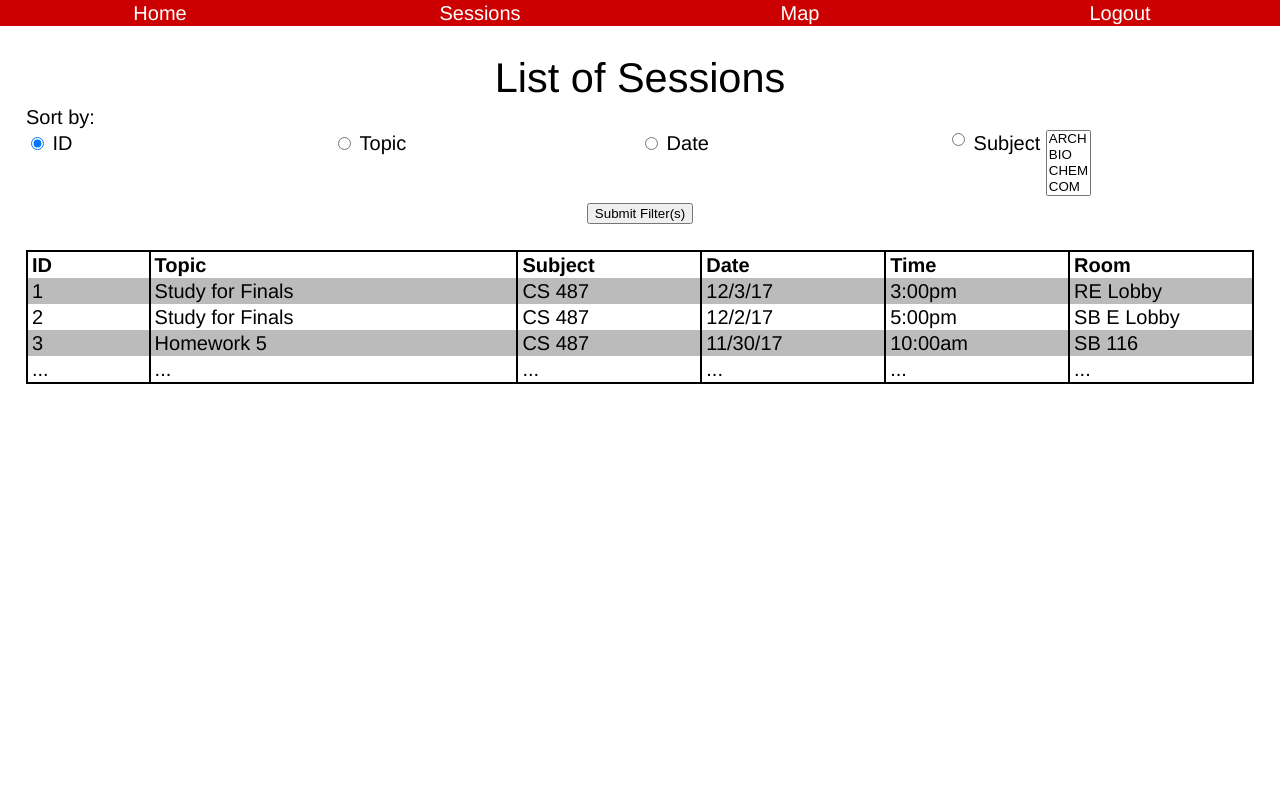
After one commit to fmeef/487proj, a Django app: template iitthing/loginpage/templates/sessions.html in a window 1280 px wide. The commit adds this page. Run offline with Django 3.2, Linux system fonts and the light colour scheme; the template is opened without the code that fills it, so the values that code supplies are empty.

Commit message:
added site files. No edits yet

```diff
--- /dev/null
+++ b/iitthing/loginpage/templates/css/screen.css
@@ -0,0 +1,193 @@
+/* http://meyerweb.com/eric/tools/css/reset/
+   v2.0 | 20110126
+   License: none (public domain)
+*/
+
+html, body, div, span, applet, object, iframe,
+h1, h2, h3, h4, h5, h6, p, blockquote, pre,
+a, abbr, acronym, address, big, cite, code,
+del, dfn, em, img, ins, kbd, q, s, samp,
+small, strike, strong, sub, sup, tt, var,
+b, u, i, center,
+dl, dt, dd, ol, ul, li,
+fieldset, form, label, legend,
+table, caption, tbody, tfoot, thead, tr, th, td,
+article, aside, canvas, details, embed,
+figure, figcaption, footer, header, hgroup,
+menu, nav, output, ruby, section, summary,
+time, mark, audio, video {
+  margin: 0;
+  padding: 0;
+  border: 0;
+  font-size: 100%;
+  font: inherit;
+  vertical-align: baseline;
+}
+/* HTML5 display-role reset for older browsers */
+article, aside, details, figcaption, figure,
+footer, header, hgroup, menu, nav, section {
+  display: block;
+}
+html {
+  line-height: 1;
+}
+ol, ul {
+  list-style: none;
+}
+blockquote, q {
+  quotes: none;
+}
+blockquote:before, blockquote:after,
+q:before, q:after {
+  content: '';
+  content: none;
+}
+table {
+  border-collapse: collapse;
+  border-spacing: 0;
+}
+/* End Reset CSS */
+
+/* Base Styles */
+
+/* 20/26 typographic scale with modular scaling based on 6/5 ratio (http://www.modularscale.com/?20&px&1.2)*/
+* {
+  box-sizing: border-box;
+}
+
+html {
+  font-size: 1.25em; /* 20 / 16 = 1.25em */
+  line-height: 1.3em; /* 26 / 20 = 1.3em */
+  text-rendering: optimizeLegibility;
+  -moz-text-size-adjust: 100%;
+  -webkit-text-size-adjust: 100%;
+  -ms-text-size-adjust: 100%;
+  text-size-adjust: 100%;
+  font-family: Helvetica, Arial, sans-serif;
+}
+
+body {
+  display: table;
+  width: 100%;
+  max-width: none;
+  height: 100vh;
+}
+
+nav, p {
+  text-align: center;
+}
+
+h1 {
+  font-size: 2.0736em; /* 41.472 / 20 */
+  line-height: 1.2539em; /* 52 / 41.472 */
+  text-align: center;
+}
+
+h2 {
+  font-size: 1.44em; /* 28.8 / 20 */
+  line-height: 1.3542em; /* 39 / 28.8 */
+}
+
+th {
+  font-weight: bold;
+}
+
+th, td {
+  padding-left: 4px;
+  border-left: 2px solid black;
+}
+
+figcaption {
+  font-size: 0.8em; /* 16 / 20 */
+  line-height: 1.625; /* 26 / 16 */
+  text-align: center;
+}
+
+/* Layout */
+#navigation ul {
+  display: table;
+  position: absolute;
+  top: 0;
+  left: 0;
+  width: 100%;
+}
+#navigation li {
+  display: table-cell;
+  width: 25%;
+  float: left;
+  background-color: #c00;
+}
+#navigation a {
+  color: white;
+  text-decoration: none;
+}
+#navigation li:hover {
+  margin-top: 1px;
+  background-color: #600;
+}
+
+#map {
+  padding-bottom: 1.3em;
+}
+
+body > #login-form, body > #create {
+  display: table-cell;
+  vertical-align: middle;
+  text-align: center;
+  background-color: #c00;
+  color: white;
+}
+
+body > #create {
+  background-color: white;
+  color: black;
+}
+
+body > #navigation {
+  padding-top: 2.6em;
+}
+
+#table {
+  padding: 0 1.3em;
+}
+
+#filters {
+  padding: 0 1.3em 1.3em 1.3em;
+}
+
+#map img {
+  width: 100%;
+}
+
+table {
+  table-layout: fixed;
+  width: 100%;
+  text-align: left;
+  border-collapse: collapse;
+  border: 2px solid black;
+}
+
+thead th:nth-child(1) {
+  width: 10%;
+}
+
+thead th:nth-child(2) {
+  width: 30%;
+}
+
+tbody tr:nth-child(odd) {
+  background-color: #bbb;
+}
+
+#filter-form ul li {
+  float: left;
+  width: 25%;
+}
+
+li #subject, li label {
+  vertical-align: top;
+}
+
+/* Modular */
+
+/* State */
--- /dev/null
+++ b/iitthing/loginpage/templates/sessions.html
@@ -0,0 +1,111 @@
+<!DOCTYPE html>
+<html lang="en">
+<head>
+  <title>Sessions</title>
+  <meta charset="utf-8" />
+  <meta name="viewport" content="width=device-width,initial-scale=1.0, shrink-to-fit=no" />
+  <link rel="stylesheet" href="css/screen.css" />
+  <!-- <link rel="stylesheet" href="https://basehold.it/26"> -->
+</head>
+
+<body>
+  <nav id="navigation">
+    <ul>
+      <li><a href="#dummy">Home</a></li>
+      <li><a href="#dummy">Sessions</a></li>
+      <li><a href="#dummy">Map</a></li>
+      <li><a href="#dummy">Logout</a></li>
+    </ul>
+  </nav>
+  <h1>List of Sessions</h1>
+  <!-- TODO: Add Filters -->
+  <aside id="filters">
+    <h3>Sort by:</h3>
+    <form>
+      <fieldset id="filter-form">
+        <ul>
+          <li>
+            <input type="radio" checked id="id" name="filter" value="id" />
+            <label for="id">ID</label>
+          </li>
+          <li>
+            <input type="radio" id="topic" name="filter" value="topic" />
+            <label for="topic">Topic</label>
+          </li>
+          <li>
+            <input type="radio" id="date" name="filter" value="date" />
+            <label for="date">Date</label>
+          </li>
+          <li>
+            <input type="radio" id="subject" name="filter" value="subject" />
+            <label for="subject">Subject</label>
+            <select multiple id="selected_subjects" name="selected_subjects">
+              <option>ARCH</option>
+              <option>BIO</option>
+              <option>CHEM</option>
+              <option>COM</option>
+              <option>CS</option>
+              <option>ENG</option>
+              <option>ITM</option>
+              <option>MATH</option>
+              <option>PHYS</option>
+              <option>PSYC</option>
+            </select>
+          </li>
+        </ul>
+      </fieldset>
+      <p><button type="submit">Submit Filter(s)</button></p>
+    </form>
+  </aside>
+  <!-- TODO: Display table of all study posts -->
+  <main id="table">
+    <table>
+      <thead>
+        <tr>
+          <th>ID</th>
+          <th>Topic</th>
+          <th>Subject</th>
+          <th>Date</th>
+          <th>Time</th>
+          <th>Room</th>
+        </tr>
+      </thead>
+      <tbody>
+        <tr>
+          <td>1</td>
+          <td>Study for Finals</td>
+          <td>CS 487</td>
+          <td>12/3/17</td>
+          <td>3:00pm</td>
+          <td>RE Lobby</td>
+        </tr>
+        <tr>
+          <td>2</td>
+          <td>Study for Finals</td>
+          <td>CS 487</td>
+          <td>12/2/17</td>
+          <td>5:00pm</td>
+          <td>SB E Lobby</td>
+        </tr>
+        <tr>
+          <td>3</td>
+          <td>Homework 5</td>
+          <td>CS 487</td>
+          <td>11/30/17</td>
+          <td>10:00am</td>
+          <td>SB 116</td>
+        </tr>
+        <tr>
+          <td>...</td>
+          <td>...</td>
+          <td>...</td>
+          <td>...</td>
+          <td>...</td>
+          <td>...</td>
+        </tr>
+      </tbody>
+    </table>
+  </main>
+</body>
+
+</html>
```
Also changed, not shown: iitthing/loginpage/templates/create.html (added, +169 -0 lines), iitthing/loginpage/templates/index.html (added, +72 -0 lines), iitthing/loginpage/templates/login.html (+36 -8 lines), iitthing/loginpage/templates/map.html (added, +29 -0 lines), iitthing/loginpage/templates/post.html (added, +25 -0 lines), iitthing/loginpage/templates/img/Campus-Map_2017.jpg (added).
